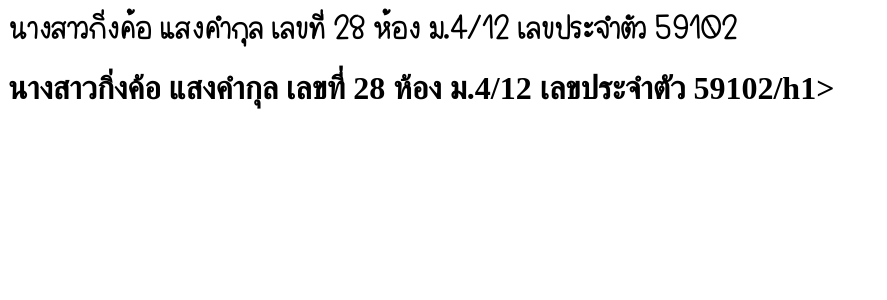
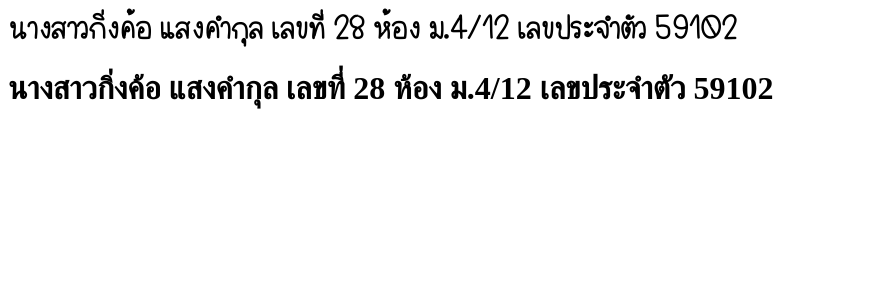
Before and after one commit to Kingkho28/Technology-my-website, a PHP site: page /font.php in a window 1280 px wide. Shown: the top 300 px of the page, without its empty margins (0-887 px from the left). Run offline with PHP 8.4, Linux system fonts and the light colour scheme; some web fonts are replaced.

Commit message:
Update font.php

```diff
--- a/font.php
+++ b/font.php
@@ -20,6 +20,6 @@
   </head>
   <body>
     <h1 id="font1">นางสาวกิ่งค้อ แสงคำกุล เลขที่ 28 ห้อง ม.4/12 เลขประจำตัว 59102</h1>
-    <h1 id="font2">นางสาวกิ่งค้อ แสงคำกุล เลขที่ 28 ห้อง ม.4/12 เลขประจำตัว 59102/h1>
+    <h1 id="font2">นางสาวกิ่งค้อ แสงคำกุล เลขที่ 28 ห้อง ม.4/12 เลขประจำตัว 59102</h1>
   </body>
 </html>
```
